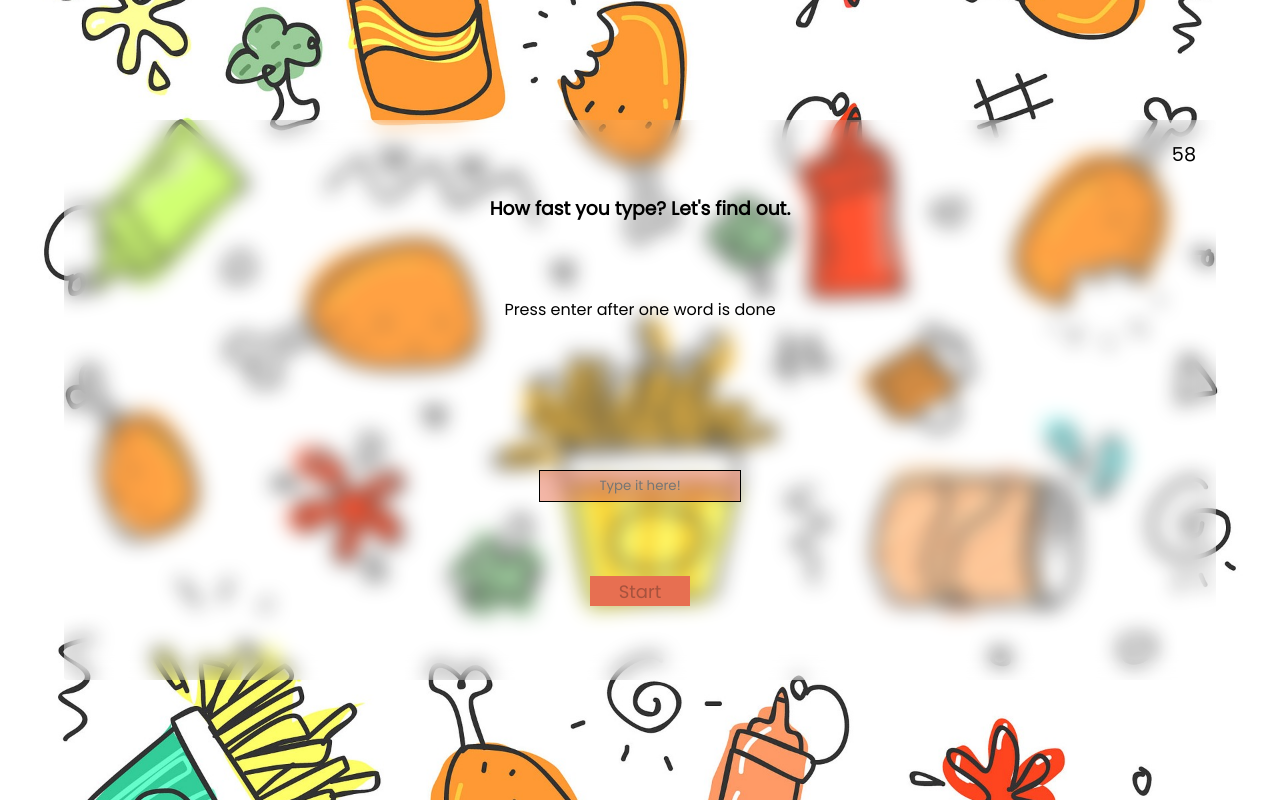
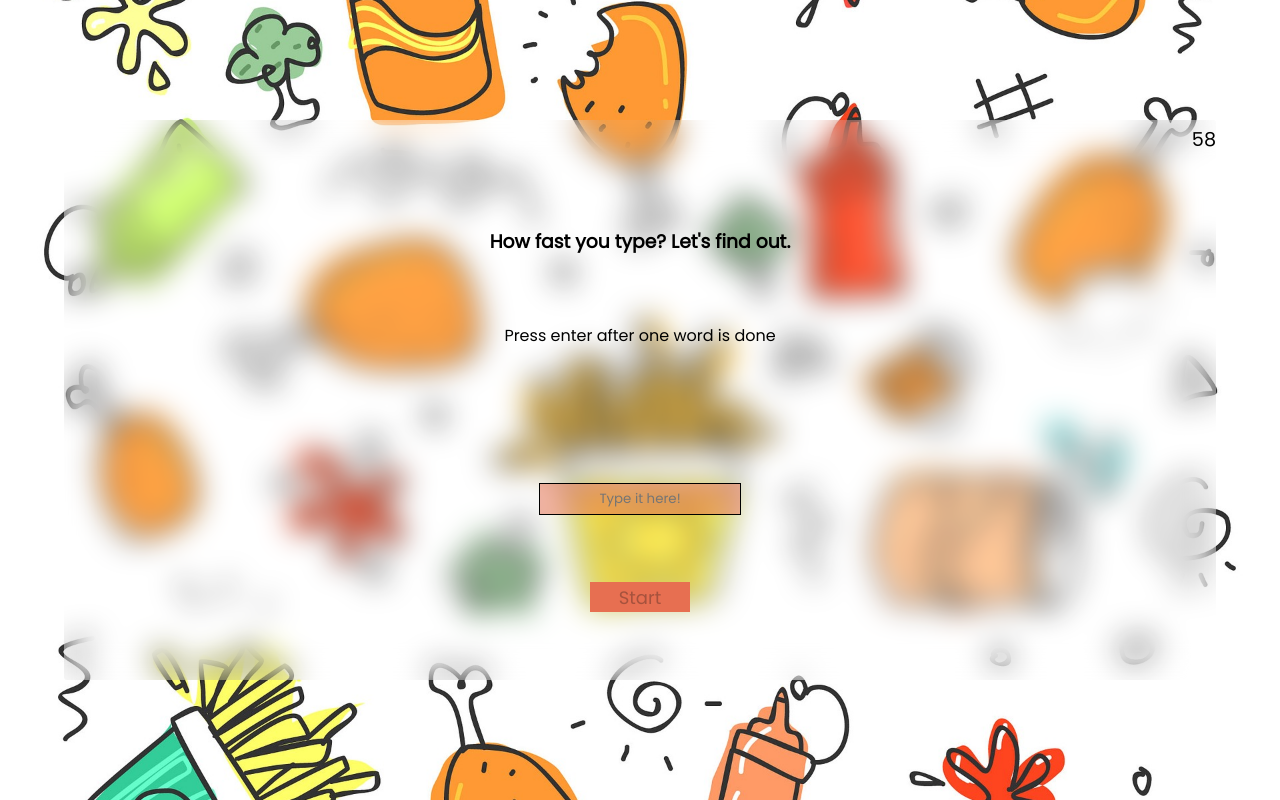
Before and after one commit to tulusibrahim/typingSpeed, a plain HTML site: page index.html in a window 1280 px wide. Both pictures are taken after a click on the button "Start". Drawn offline with Linux system fonts and the light colour scheme; no server answers; some icons are missing.

Commit message:
change blur

```diff
--- a/index.html
+++ b/index.html
@@ -13,11 +13,13 @@
     <div id="wrapper">
         <div id="content">
             <span id="timer" style="color: black; font-size: larger;"></span>
-            <h3 style="text-align: center;">How fast you type? Let's find out.</h3>
-            <span id=" kett">Press enter after one word is done</span>
-            <span id="type" class="fas"></span>
-            <input type="text" id="inputtype" placeholder="Type it here!">
-            <button id="typing">Start</button>
+            <div id="isi">
+                <h3 style="text-align: center;">How fast you type? Let's find out.</h3>
+                <span id=" kett" style="text-align: center;">Press enter after one word is done</span>
+                <span id="type" class="fas"></span>
+                <input type="text" id="inputtype" placeholder="Type it here!">
+                <button id="typing">Start</button>
+            </div>
         </div>
     </div>
 </body>
@@ -36,8 +38,8 @@
 
     //request random word from API
     function requestWords() {
-        naro.classList.add('fa-spinner')
-        naro.classList.add('fa-pulse')
+        naro.classList.add('fa-circle-notch')
+        naro.classList.add('fa-spin')
         naro.innerText = ''
         let ajaxx = new XMLHttpRequest()
         ajaxx.open("GET", "https://random-word-api.herokuapp.com/word?number=5", true)
@@ -47,8 +49,8 @@
                 alert("Yah gagal :( coba pencet lagi ya?")
             }
             else {
-                naro.classList.remove('fa-spinner')
-                naro.classList.remove('fa-pulse')
+                naro.classList.remove('fa-circle-notch')
+                naro.classList.remove('fa-spin')
                 inputtype.focus()
                 naro.innerText = JSON.parse(res.currentTarget.response).join(", ")
                 generatedwords = JSON.parse(res.currentTarget.response)
@@ -108,6 +110,23 @@
     })
 </script>
 <style>
+    #isi {
+        height: 93%;
+        width: 100%;
+        display: flex;
+        align-items: center;
+        justify-content: space-evenly;
+        flex-direction: column;
+    }
+
+    #timer {
+        height: 7%;
+        width: 100%;
+        display: flex;
+        align-items: center;
+        justify-content: flex-end;
+    }
+
     #typing:hover {
         background-color: #E76F31;
     }
@@ -134,12 +153,6 @@
         background-color: rgb(231, 111, 81, .5);
     }
 
-    #timer {
-        top: 20px;
-        right: 20px;
-        position: absolute;
-    }
-
     #type {
         text-align: center;
     }
@@ -154,7 +167,7 @@
         border-radius: 3px;
         background-color: transparent;
         background: rgba(255, 255, 255, .08);
-        backdrop-filter: blur(10px);
+        backdrop-filter: blur(15px);
     }
 
     #wrapper {
```
